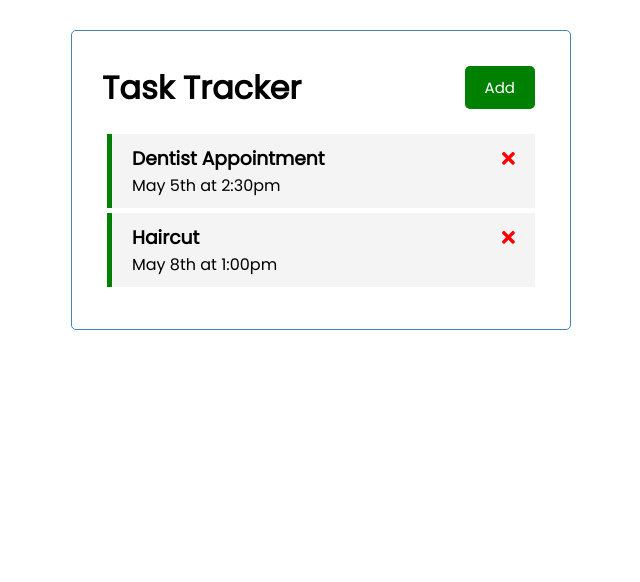
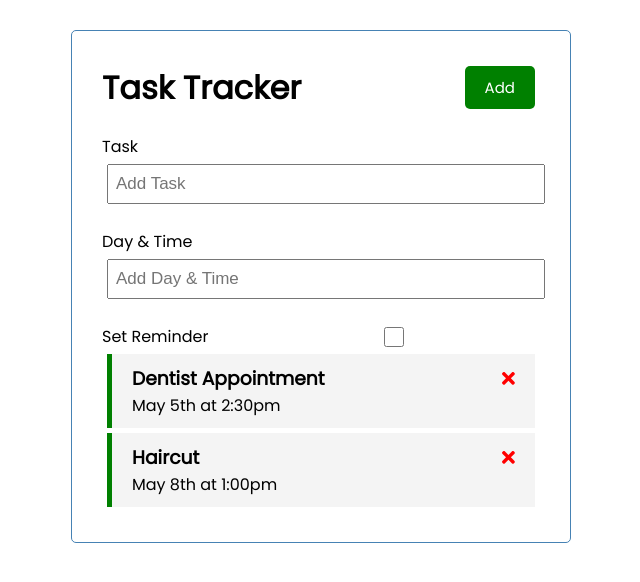
Before and after one commit to bobfdev/angular-task-tracker, an Angular app: page / in a window 1280 px wide. Shown: the top 582 px of the page, without its empty margins (319-959 px from the left). Built offline with nearby package versions, Linux system fonts and the light colour scheme; data requests are answered from the project's data file.

Commit message:
added add-task folder to components

```diff
--- a/src/app/components/add-task/add-task.component.html
+++ b/src/app/components/add-task/add-task.component.html
@@ -0,0 +1,28 @@
+<form>
+    <div class="form-control">
+        <label for="text">Task</label>
+        <input
+            type="text"
+            name="text"
+            id="text"
+            placeholder="Add Task"
+        />
+    </div>
+    <div class="form-control">
+        <label for="day">Day & Time</label>
+        <input
+            type="text"
+            name="day"
+            id="day"
+            placeholder="Add Day & Time"
+        />
+    </div>
+    <div class="form-control-check">
+        <label for="reminder">Set Reminder</label>
+        <input
+            type="checkbox"
+            name="reminder"
+            id="reminder"
+        />
+    </div>
+</form>
--- a/src/app/components/tasks/tasks.component.html
+++ b/src/app/components/tasks/tasks.component.html
@@ -1,3 +1,4 @@
+<app-add-task></app-add-task>
 <app-task-item
     *ngFor="let task of tasks"
     [task]="task"
```
